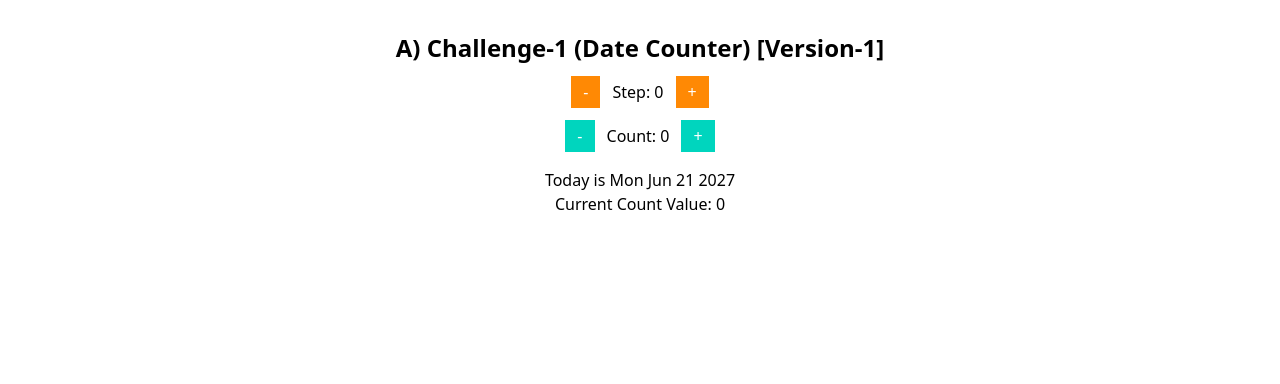
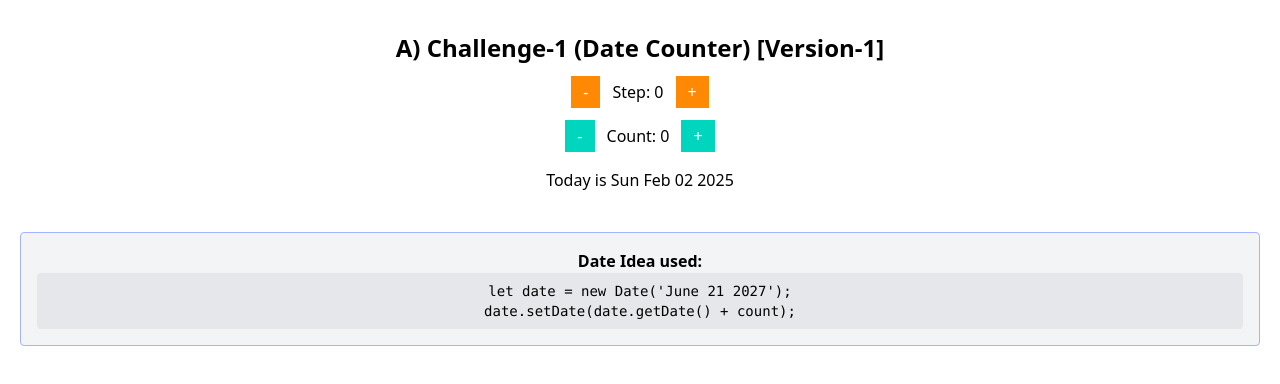
Before and after one commit to emmeiwhite/data-counter-challenge, a React (Vite) app: page / in a window 1280 px wide. Shown: the top 384 px of the page. Built offline with nearby package versions, Linux system fonts and the light colour scheme.

Commit message:
react-1.7 date functionality provided (small tweaks to do)

```diff
--- a/src/components/DateCounter.jsx
+++ b/src/components/DateCounter.jsx
@@ -13,7 +13,7 @@ const DateCounter = () => {
   }
 
   // Awesome Date functionality
-  let date = new Date('june 21 2027')
+  let date = new Date()
   date.setDate(date.getDate() + count)
 
   return (
@@ -51,7 +51,15 @@ const DateCounter = () => {
       </div>
 
       <p className="mt-4">Today is {date.toDateString()}</p>
-      <h3>Current Count Value: {count}</h3>
+
+      <div className="border border-indigo-300 p-4 mt-10 rounded-sm bg-gray-100">
+        <h4 className="font-semibold">Date Idea used:</h4>
+        <pre className="bg-gray-200 p-2 rounded text-sm overflow-x-auto">
+          <code>
+            {`let date = new Date('June 21 2027');\ndate.setDate(date.getDate() + count);`}
+          </code>
+        </pre>
+      </div>
     </div>
   )
 }
```
